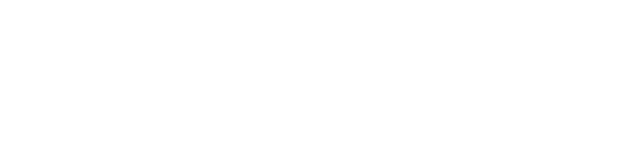
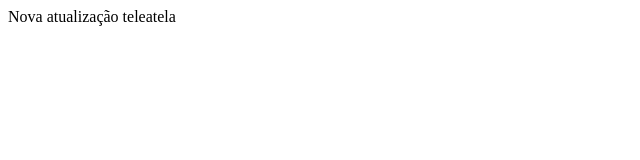
Before and after one commit to MarioWSD/Alura-treinamentos, a plain HTML site: page tela.html in a window 1280 px wide. Shown: the whole page, without its empty margins (0-640 px from the left). Drawn offline with Linux system fonts and the light colour scheme.

Commit message:
nova tentativa de ccommit numero 3

```diff
--- a/tela.html
+++ b/tela.html
@@ -7,6 +7,6 @@
     <title>Tela-Documento</title>
 </head>
 <body>
-
+    Nova atualização teleatela
 </body>
 </html>
```
Also changed, not shown: index.html (+1 -0 lines).
